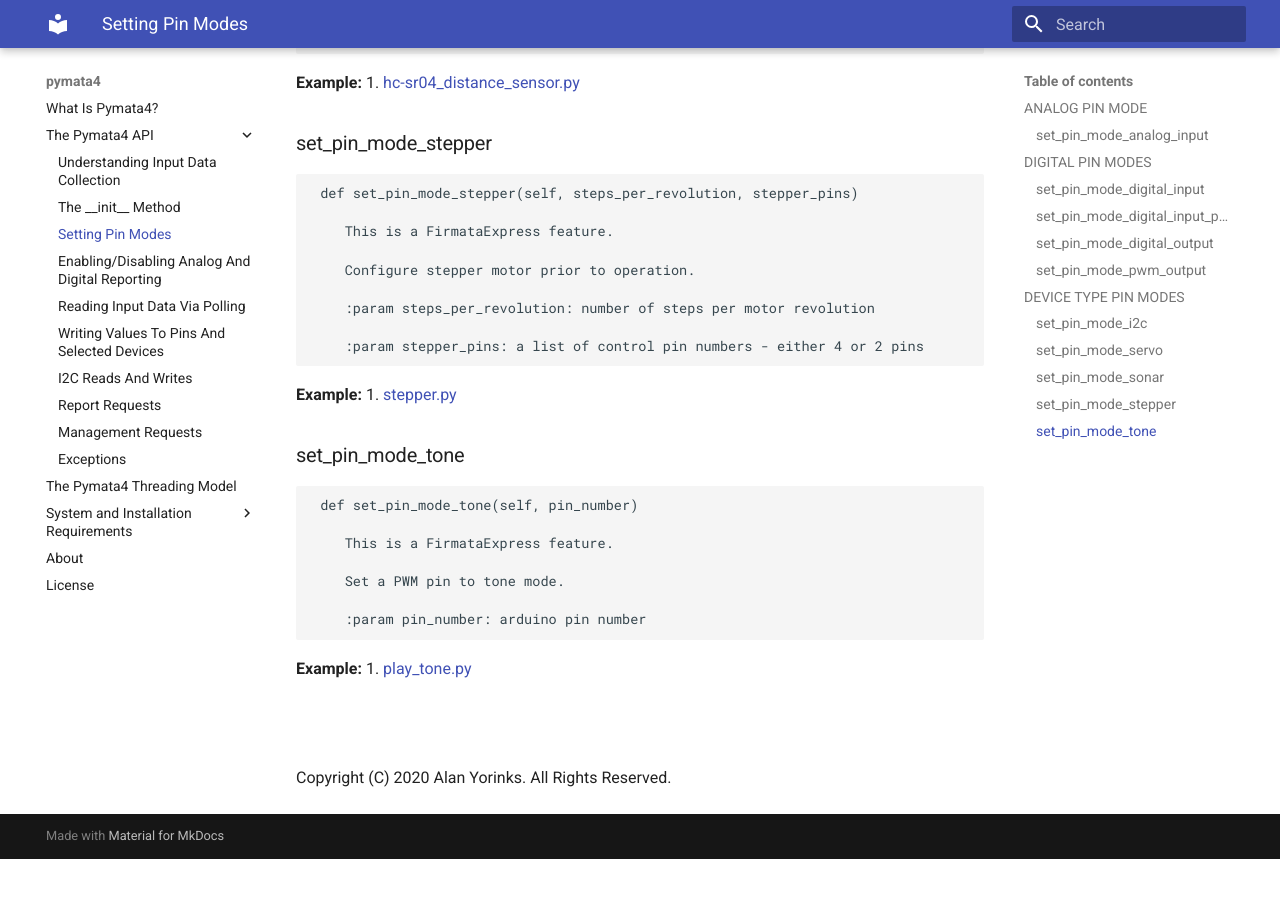
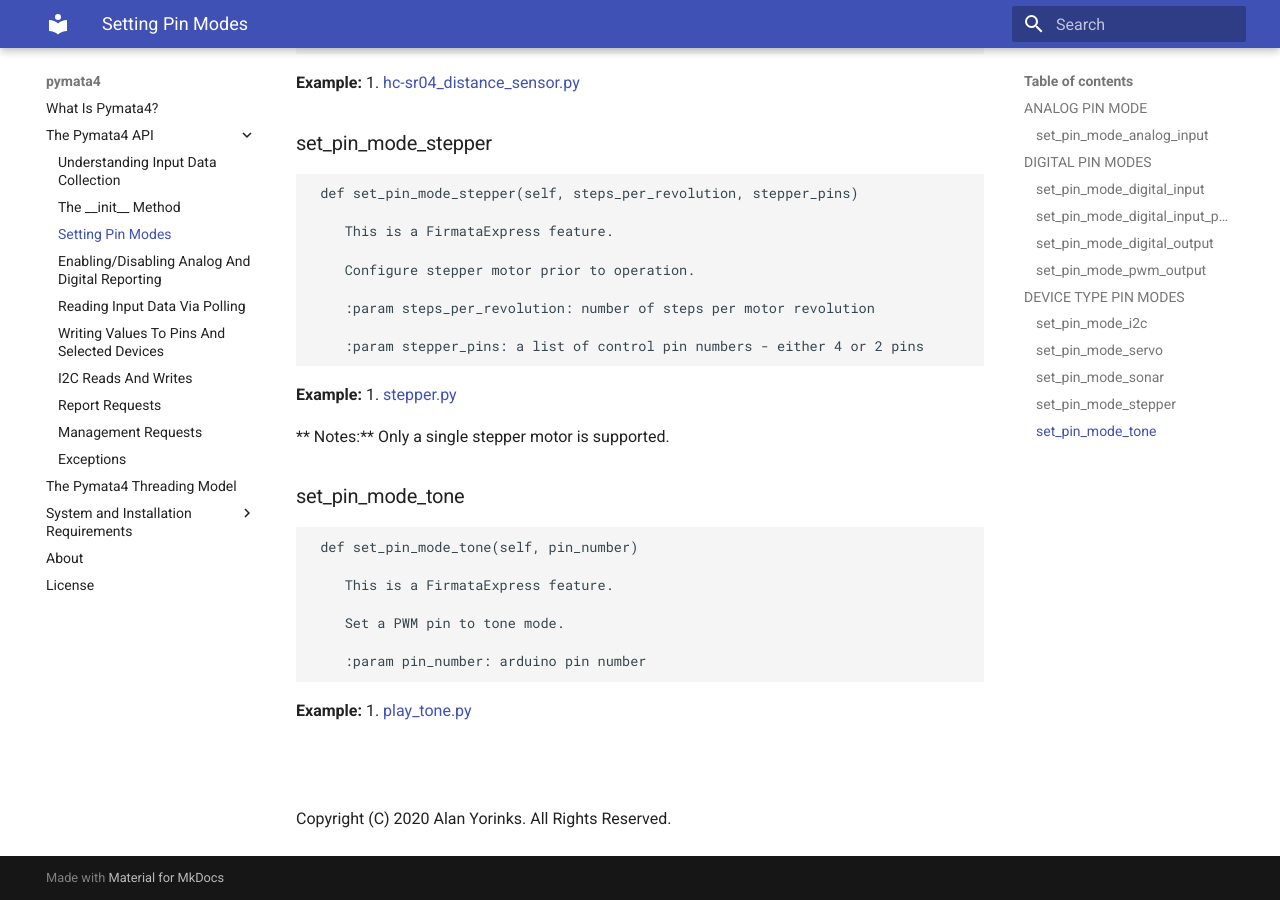
Before and after one commit to MrYsLab/pymata4, an MkDocs documentation site: the page built from docs/pin_modes.md, in a window 1280 px wide and 900 px high, scrolled down 4373 px. Built offline with MkDocs 1.6.1 and Material for MkDocs 9.7.7, drawn with Linux system fonts in a browser that asks for light colours; before the commit the page ends 5232 px from its top, so only the background shows below that.

Commit message:
initial commit

````diff
--- a/docs/pin_modes.md
+++ b/docs/pin_modes.md
@@ -224,6 +224,9 @@ def set_pin_mode_i2c(self, read_delay_time=0)
 **Example:**
 1. [stepper.py](https://github.com/MrYsLab/pymata4/blob/master/examples/stepper.py)
 
+** Notes:**
+Only a single stepper motor is supported.
+
 ### set_pin_mode_tone
 ```python
  def set_pin_mode_tone(self, pin_number)
````
